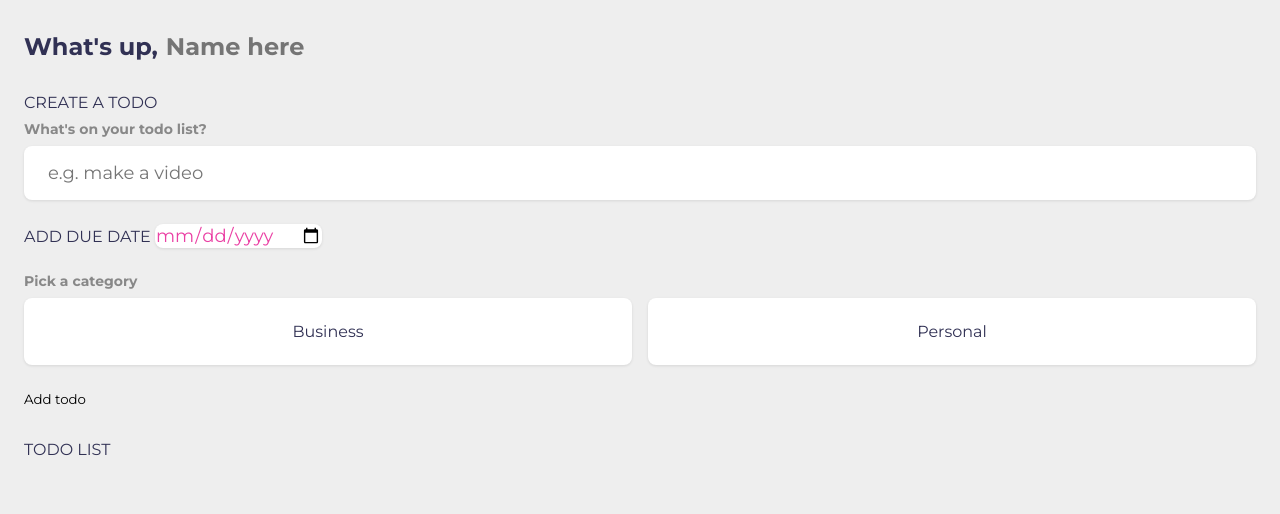
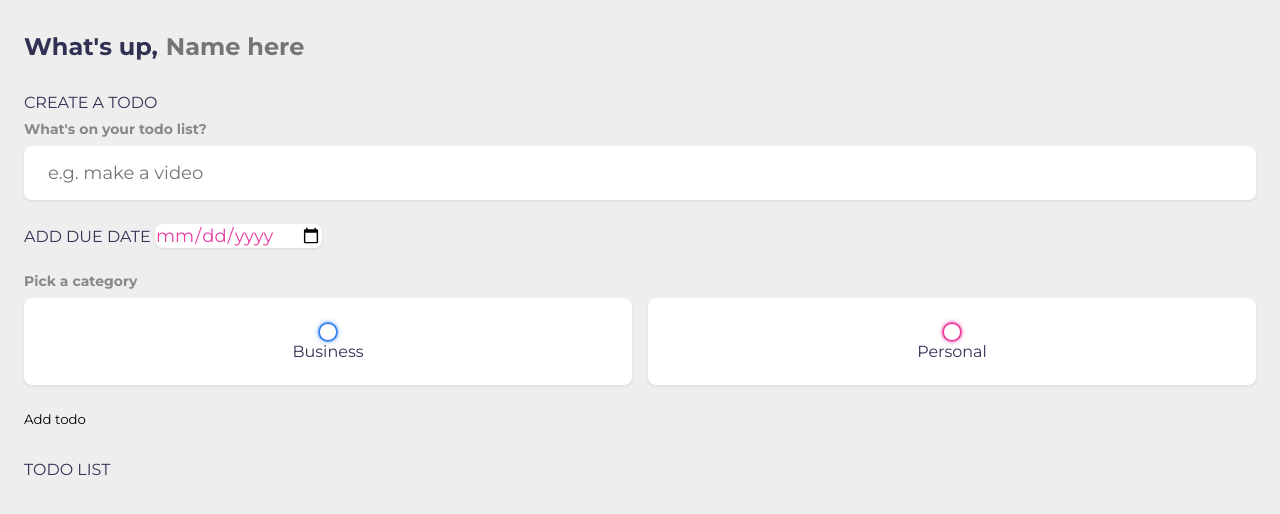
Before and after one commit to ngwenduAction/TODO-App, a plain HTML site: page index.html in a window 1280 px wide. Drawn offline with Linux system fonts and the light colour scheme.

Commit message:
CSS Styling
Bubble, bubble personal, and bubble ::after styling.

```diff
--- a/main.css
+++ b/main.css
@@ -159,3 +159,37 @@ input[type="checkbox"] {
   display: none;
 }
 /* End of Input [Type="radio" & "checkbox"] Styling */
+
+/* Bubble Styling */
+.bubble {
+  display: flex;
+  align-items: center;
+  justify-content: center;
+  width: 20px;
+  height: 20px;
+  border-radius: 50%;
+  border: 2px solid var(--business);
+  box-shadow: var(--business-glow);
+}
+/* End of Bubble Styling */
+
+/* Bubble Personal Styling */
+.bubble.personal {
+  border-color: var(--personal);
+  box-shadow: var(--personal-glow);
+}
+/* End of Bubble Personal Styling */
+
+/* Bubble ::After Styling */
+.bubble::after {
+  content: "";
+  display: block;
+  opacity: 0;
+  width: 0px;
+  height: 0px;
+  background-color: var(--business);
+  box-shadow: var(--business-glow);
+  border-radius: 50%;
+  transition: 0.2s ease-in-out;
+}
+/* End of Bubble ::After Styling */
```
